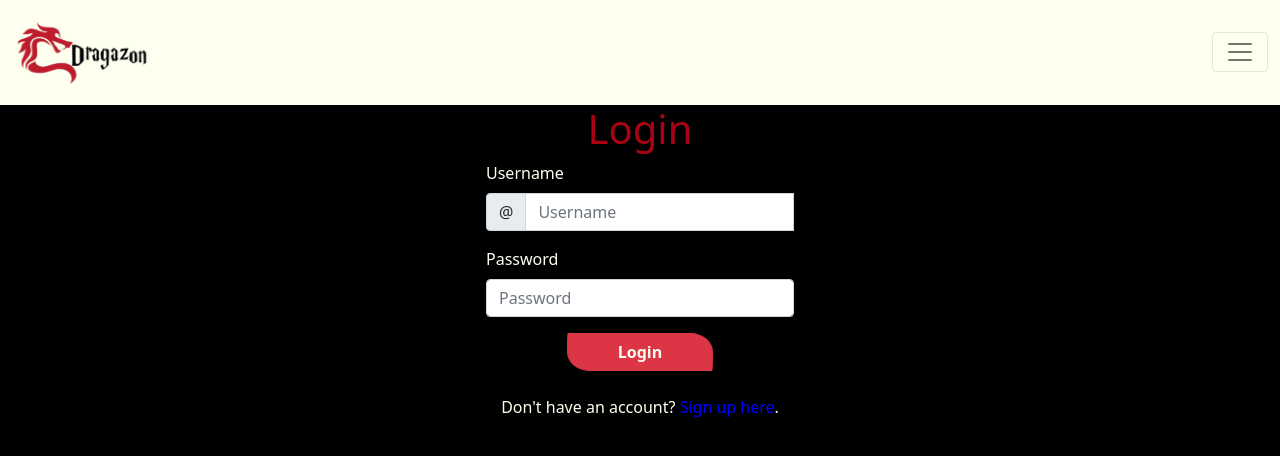
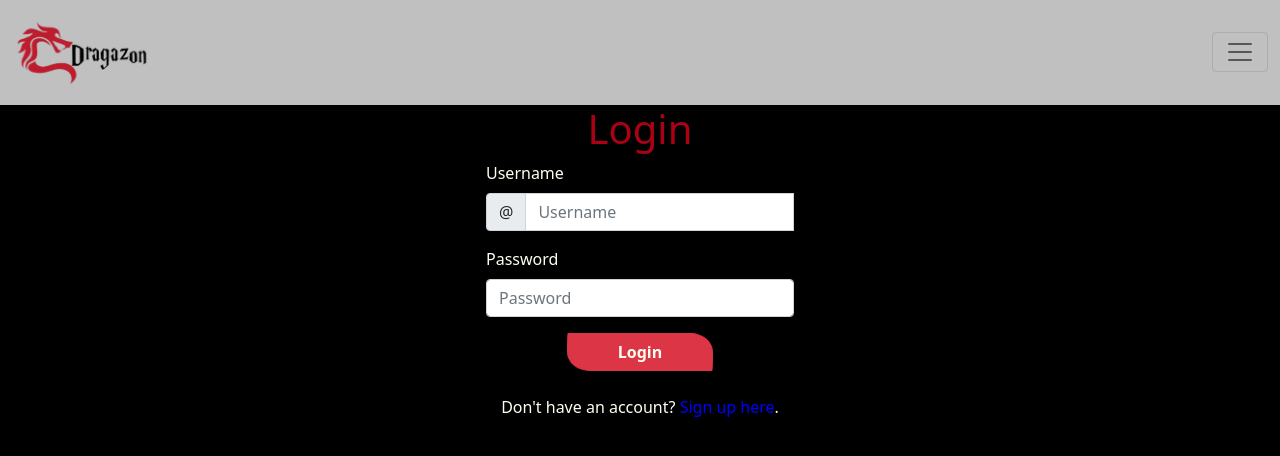
Before and after one commit to alexrabin/dragazon, a React (Create React App) app in the folder client-react/: page /login in a window 1280 px wide. Shown: the top 456 px of the page. Built offline with nearby package versions, Linux system fonts and the light colour scheme; no server answers.

Commit message:
forgot 2 more styling points

```diff
--- a/client-react/src/App.css
+++ b/client-react/src/App.css
@@ -7,5 +7,5 @@ body{
 }
 
 nav{
-    background-color: ivory;
+    background-color: silver;
 }
--- a/client-react/src/components/NavigationBar.css
+++ b/client-react/src/components/NavigationBar.css
@@ -1,5 +1,5 @@
 
 #offcanvasNavbar{
-    background-color: ivory;
+    background-color: silver;
 
 }
--- a/client-react/src/pages/HomePage.js
+++ b/client-react/src/pages/HomePage.js
@@ -38,6 +38,7 @@ export default function HomePage() {
     return (
         <Container className="text-center mb-5">
             <h1 className="mb-4" style={{color: "rgb(170,1,20)"}}>Welcome to Dragazon</h1>
+            <h2 className="mb-4" style={{color: 'ivory'}}>Home of All your Dragon Needs!</h2>
             {loading && <div className="text-center mx-auto w-100">
                         <Spinner animation="border"/>
                         </div>}
```
